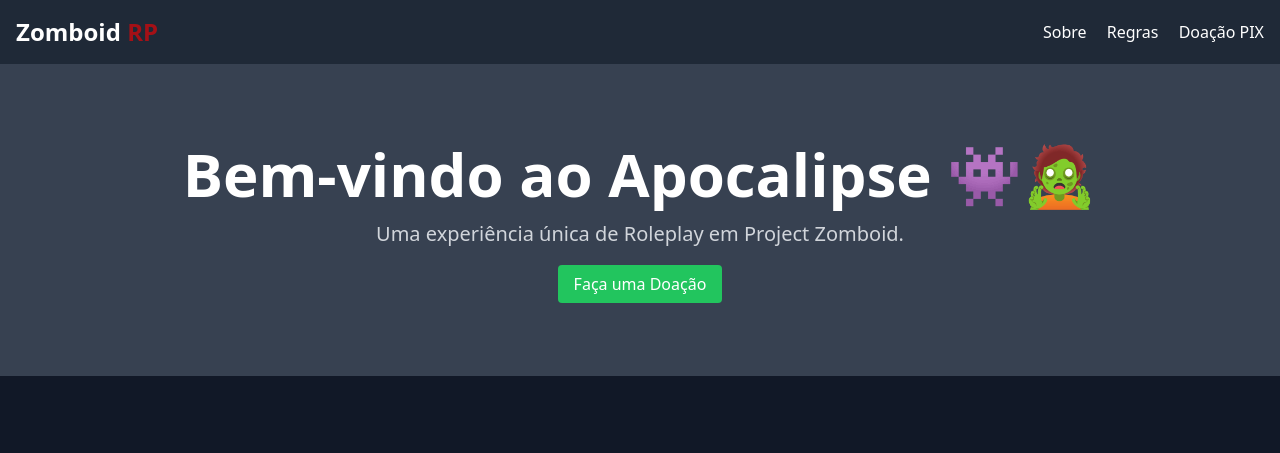
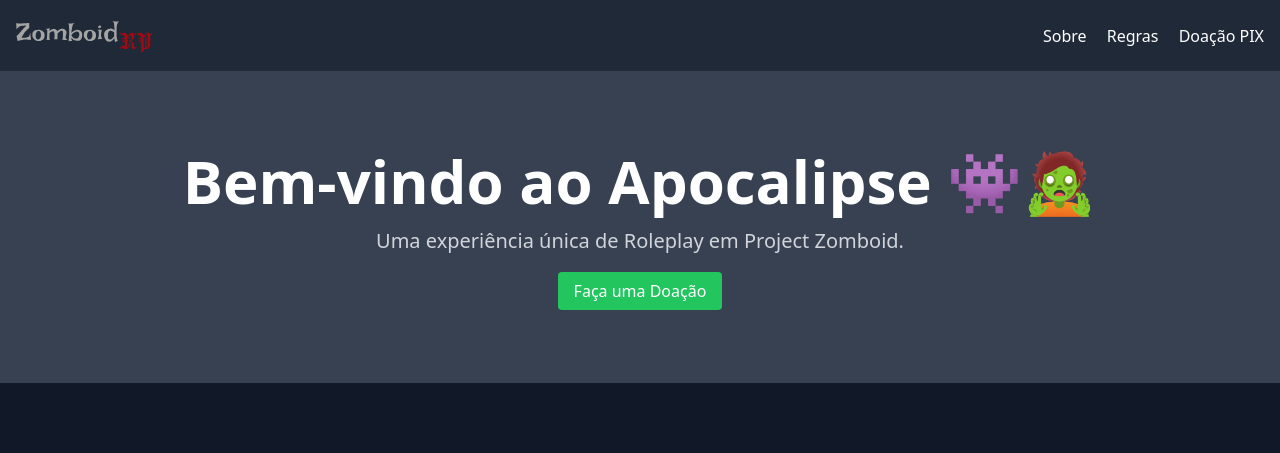
Before and after one commit to JDamazio/Zomboid, a plain HTML site: page index.html in a window 1280 px wide. Shown: the top 453 px of the page. Drawn offline with nearby package versions, Linux system fonts and the light colour scheme.

Commit message:
logo - favicon

```diff
--- a/index.html
+++ b/index.html
@@ -5,6 +5,7 @@
     <meta name="viewport" content="width=device-width, initial-scale=1.0">
     <title>Servidor RP Zomboid</title>
     <script src="https://cdn.tailwindcss.com"></script>
+    <link rel="icon" type="image/png" sizes="16x16"  href="./settings/midias/favicon-16x16.png">
     <style>
         .shadow-sangue {
             box-shadow: 0 4px 12px rgba(255, 0, 0, 0.6), 0 0 25px rgba(255, 0, 0, 0.3);
@@ -17,7 +18,8 @@
 <body class="bg-gray-900 text-white font-sans">
     <header class="bg-gray-800 p-4">
         <div class="container mx-auto flex justify-between items-center">
-            <h1 class="text-2xl font-bold">Zomboid <span class="text-sangue">RP</span></h1>
+            <img src="./settings/midias/logopz2.svg" alt="">
+        <!-- <h1 class="text-2xl font-bold">Zomboid <span class="text-sangue">RP</span></h1> -->
             <nav>
                 <a href="#sobre" class="mr-4 hover:underline hover:border-b-2 hover:border-red-500">Sobre</a>
                 <a href="#regras" class="mr-4 hover:underline hover:border-b-2 hover:border-red-500">Regras</a>
```
Also changed, not shown: settings/midias/LogoZomboidRp.svg (added), settings/midias/favicon-16x16.png (added), settings/midias/lgZomboidRP.svg (added), settings/midias/logopz.svg (added), settings/midias/logopz2.svg (added).
